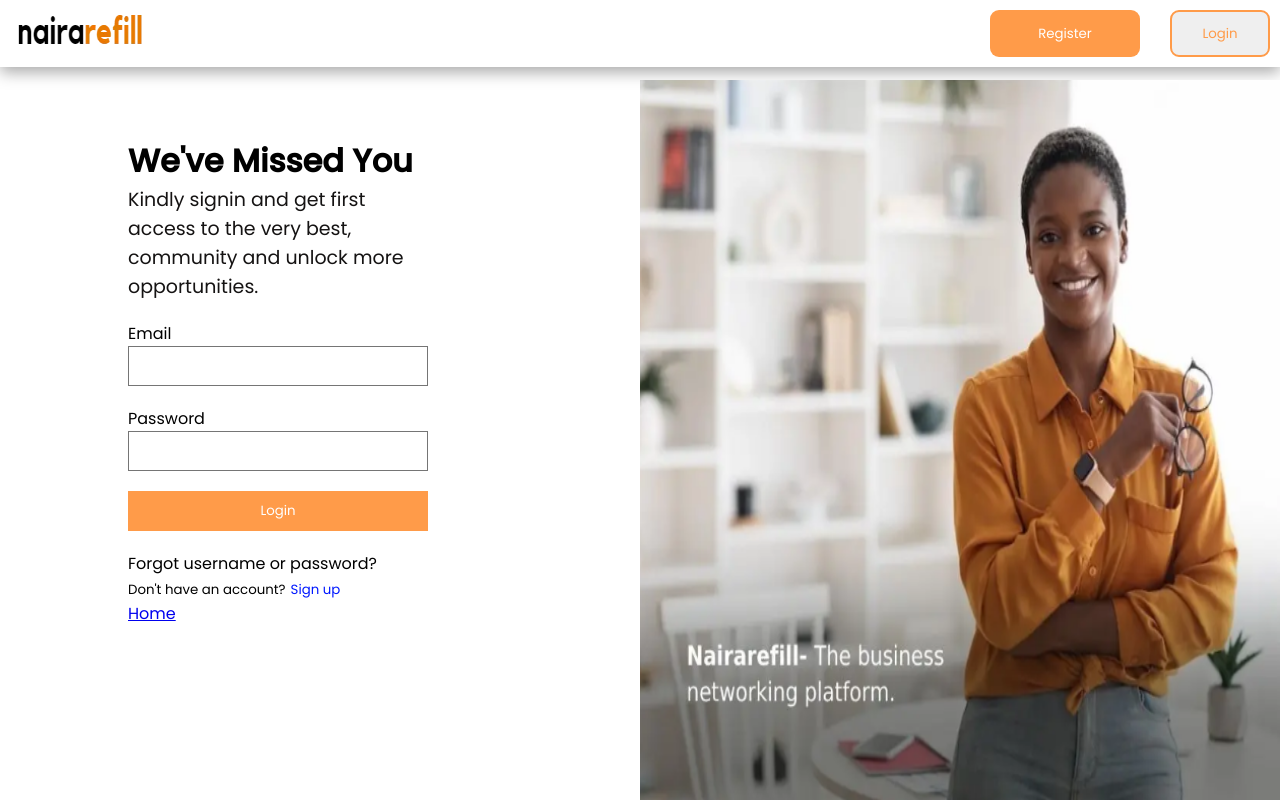
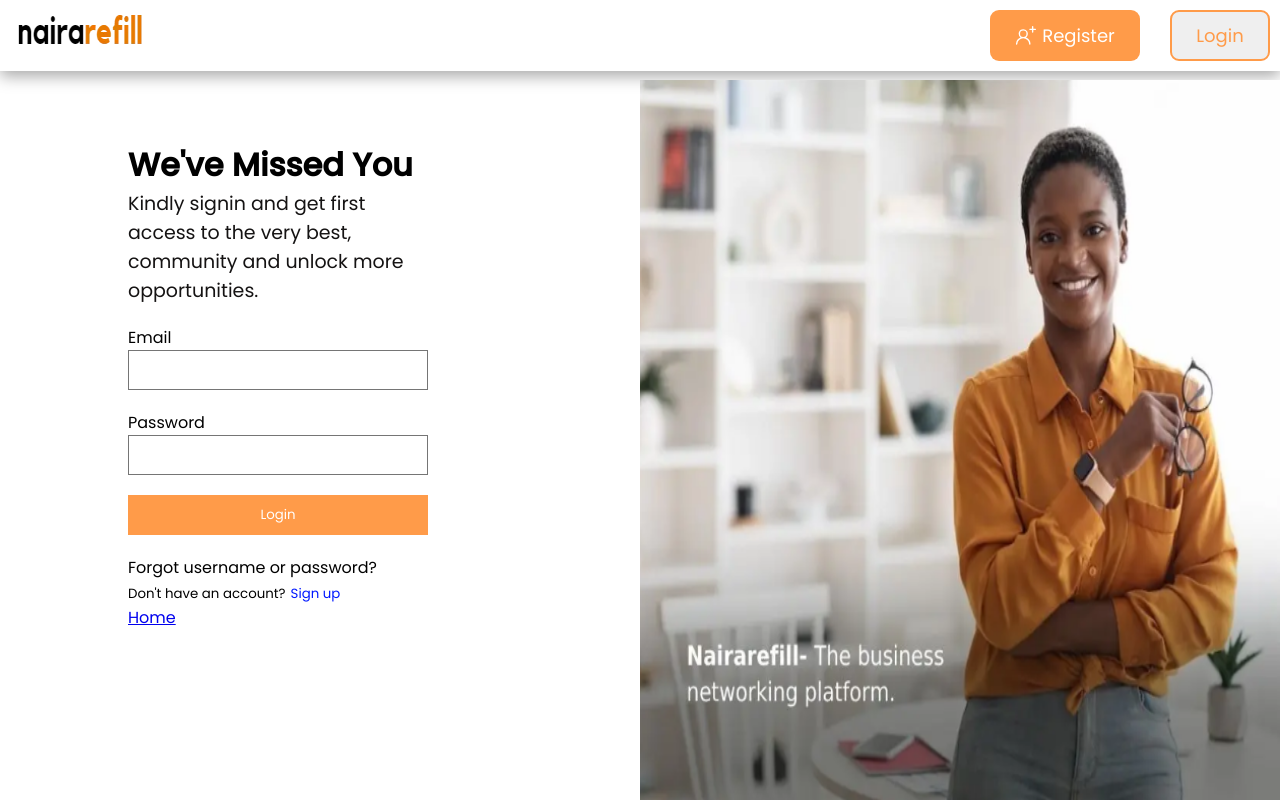
Before and after one commit to Nky237/Interview_test, a Next.js app: page /pages/login in a window 1280 px wide. Built offline with nearby package versions, Linux system fonts and the light colour scheme.

Commit message:
made some more chamges

```diff
--- a/package.json
+++ b/package.json
@@ -17,6 +17,7 @@
     "next": "13.4.16",
     "react": "18.2.0",
     "react-dom": "18.2.0",
+    "react-icons": "^4.10.1",
     "typescript": "5.1.6"
   }
 }
--- a/src/app/components/nav.tsx
+++ b/src/app/components/nav.tsx
@@ -1,19 +1,23 @@
-import React from 'react'
-import Image from 'next/image'
-import Logo from '../assets/logo.webp'
+import React from "react";
+import Image from "next/image";
+import Logo from "../assets/logo.webp";
+import { GoPersonAdd } from "react-icons/go";
 
 const Nav = () => {
   return (
-    <div className='Navy'>
-        <div className = 'Nav_Image'>
-            <Image src={Logo} alt = 'logo' height= {50} width = {50} />
-        </div>
-        <div className = 'Nav_Button'>
-            <button className='colored'>Register</button>
-            <button className='non_colored'>Login</button>
-        </div>
+    <div className="Navy">
+      <div className="Nav_Image">
+        <Image src={Logo} alt="logo" height={50} width={50} />
+      </div>
+      <div className="Nav_Button">
+        <button className="colored">
+          <GoPersonAdd className='icon' />
+          Register
+        </button>
+        <button className="non_colored">Login</button>
+      </div>
     </div>
-  )
-}
+  );
+};
 
-export default Nav
+export default Nav;
--- a/src/app/globals.css
+++ b/src/app/globals.css
@@ -30,12 +30,20 @@
   padding: 10px 20px;
   border: none;
   border-radius: 9px;
+  font-size: 18px;
+}
+.icon {
+  font-size: 22px;
 }
 .Nav_Button .colored {
   background-color: #ff9b49;
   color: white;
   min-width: 150px;
   transition: 1s all ease-in;
+  display: flex;
+  align-items: center;
+  gap: 5px;
+  justify-content: center;
 }
 .Nav_Button .colored:hover {
   border: 2px solid #ff9b49;
@@ -119,3 +127,20 @@
   color: black;
   text-decoration: none;
 }
+@media only screen and (max-width: 700px) {
+  .Login_Page {
+    width: 100%;
+  }
+  .Loginy div {
+    width: 100%;
+  }
+  .Loginimage img {
+    display: none;
+  }
+  form div {
+    flex-direction: column;
+  }
+  .Nav_Button{
+    display: none;
+  }
+}
```
Also changed, not shown: 1 other file (tests, documents, lock files or other folders).
